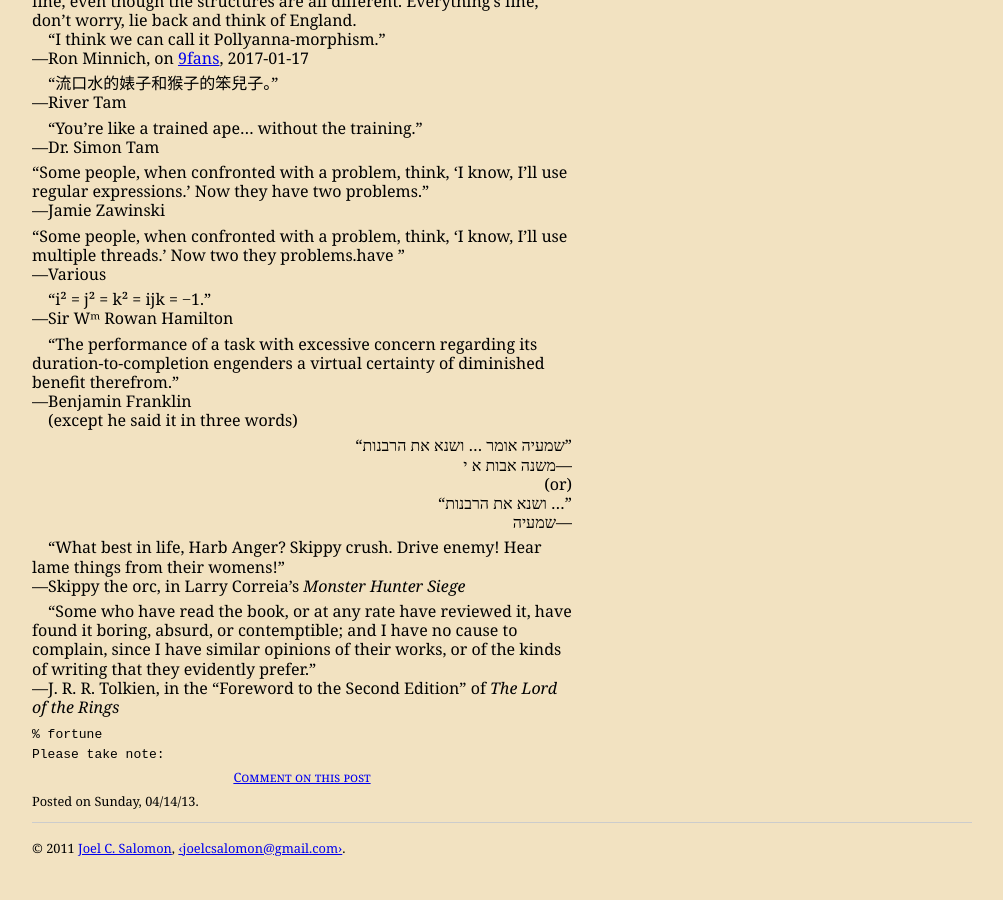
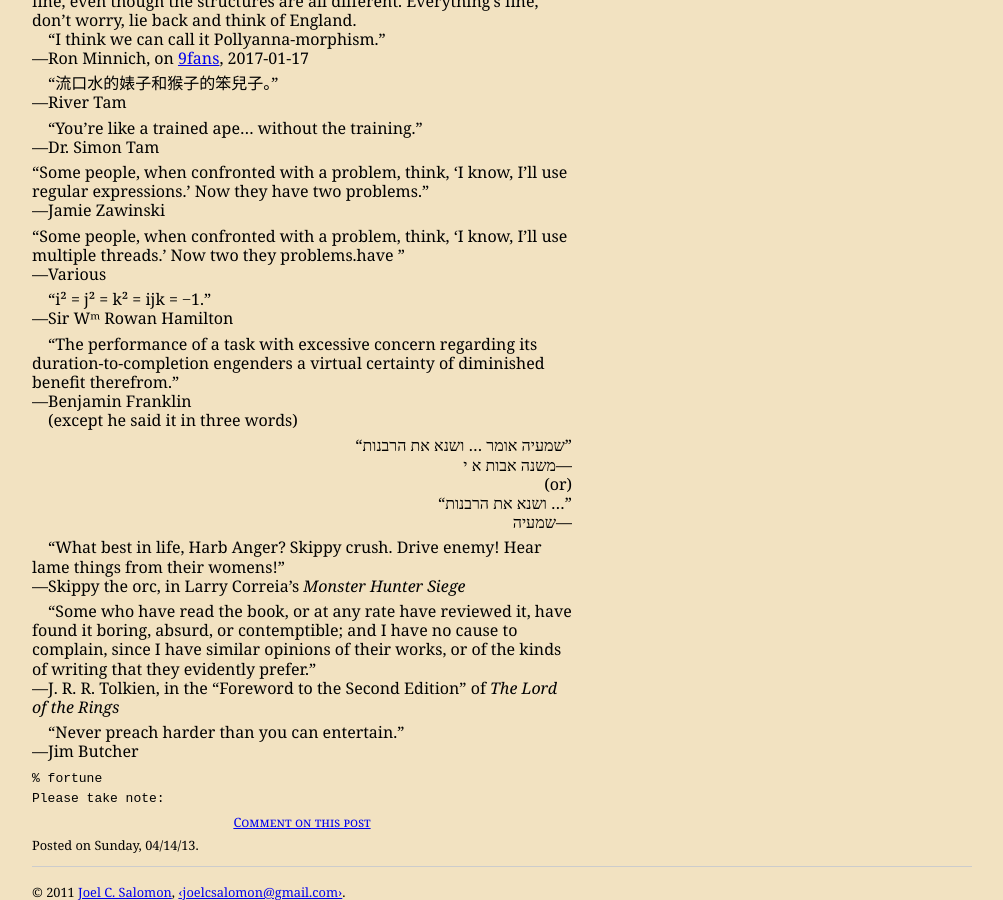
Before and after one commit to jcsalomon/jcsalomon.github.io, a Jekyll site: the page built from _posts/2013-04-14-quotes.html, in a window 1280 px wide and 900 px high, scrolled down 1223 px. Shown: the whole window, without its empty margins (138-1141 px from the left). Built offline with Jekyll 4.4.1, drawn with Linux system fonts in a browser that asks for light colours; before the commit the page ends 2079 px from its top, so only the background shows below that.

Commit message:
Add Jim Butcher quote

```diff
--- a/_posts/2013-04-14-quotes.html
+++ b/_posts/2013-04-14-quotes.html
@@ -175,6 +175,11 @@ summary: "The “Favorite Quotations” list on my Facebook profile has gotten h
   —J. R. R. Tolkien, in the “Foreword to the Second Edition” of <cite>The Lord of the Rings</cite>
 </p>
 
+<p id="butcher-preach">
+  &emsp;“Never preach harder than you can entertain.”<br />
+  —Jim Butcher
+</p>
+
 <p id="note">
   <code>% fortune<br />
   Please take note:</code>
```
